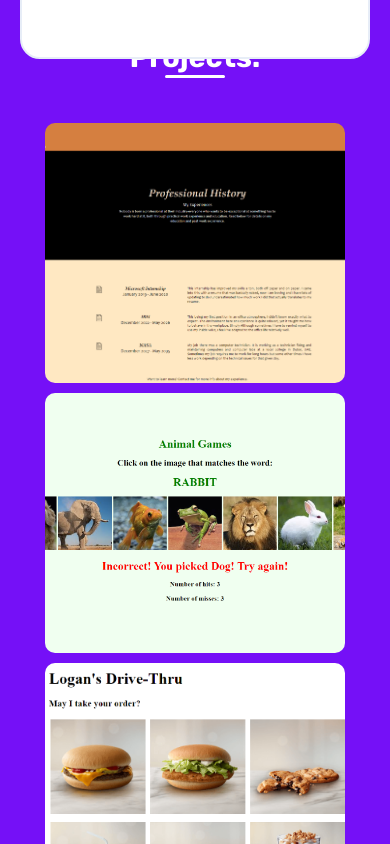
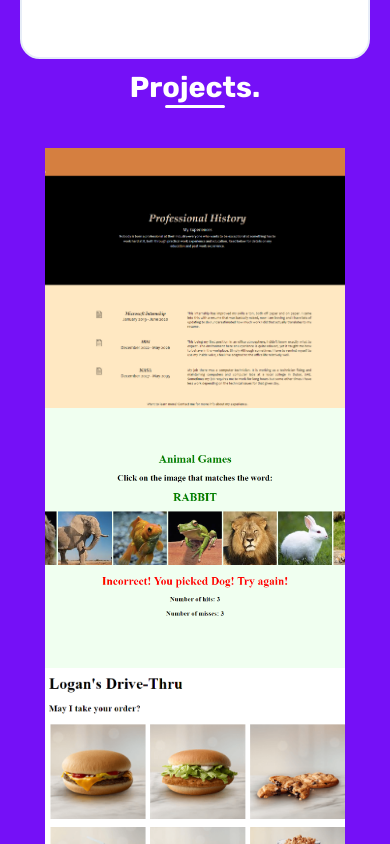
Before and after one commit to quiet-node/portfolio-v1, a React (Create React App) app: page / in a window 390 px wide. Shown: the part 1560-2404 px from the top of the page. Built offline with nearby package versions, Linux system fonts and the light colour scheme.

Commit message:
fix mobile margin projects

```diff
--- a/src/components/Projects/ProjectsElements.js
+++ b/src/components/Projects/ProjectsElements.js
@@ -194,4 +194,9 @@ export const Project = styled.div`
       transform: scale(1.1);
     }
   }
+
+  @media ${device.mobileL} {
+    margin: 0;
+    border-radius: 0;
+  }
 `;
```
